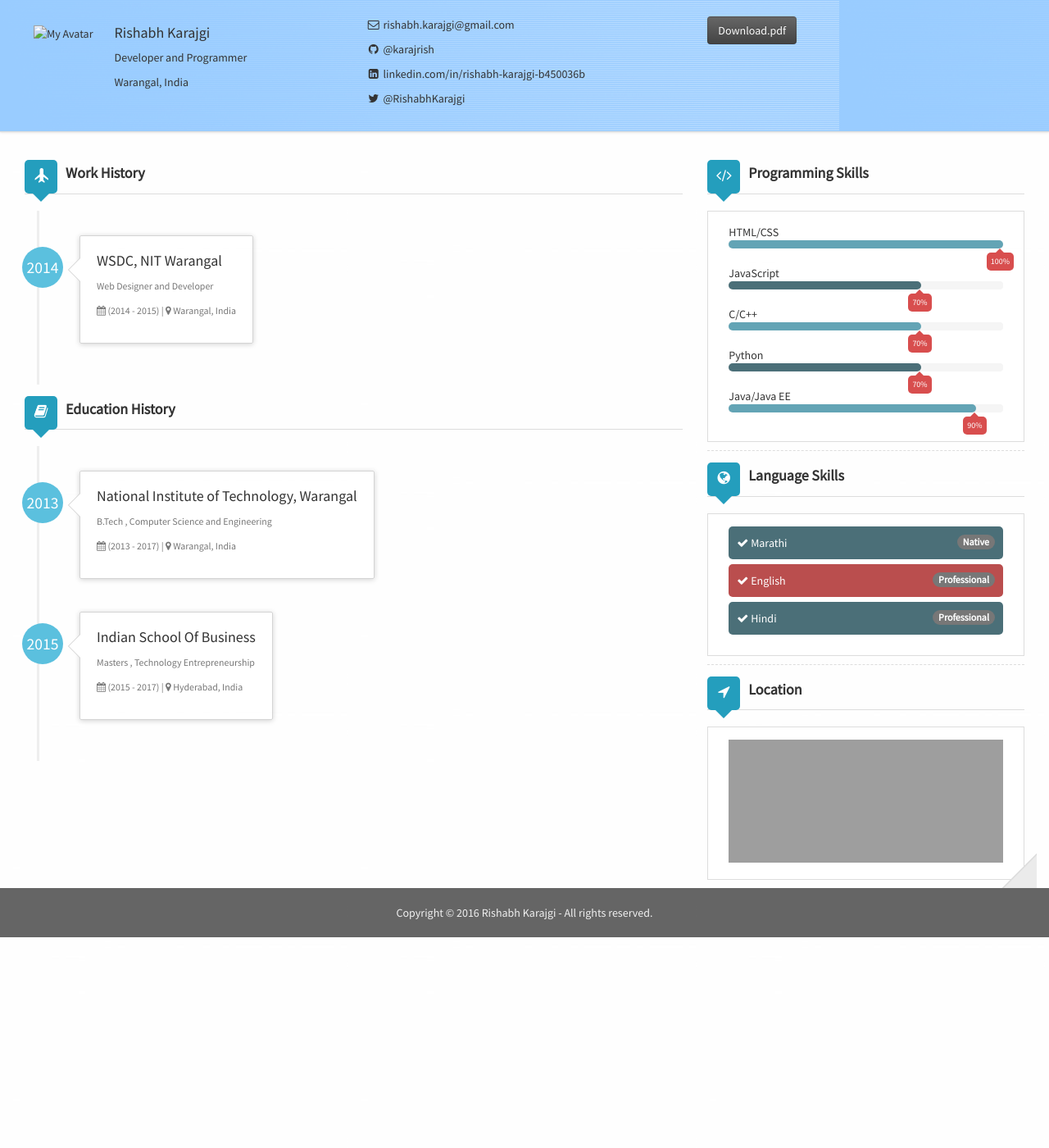
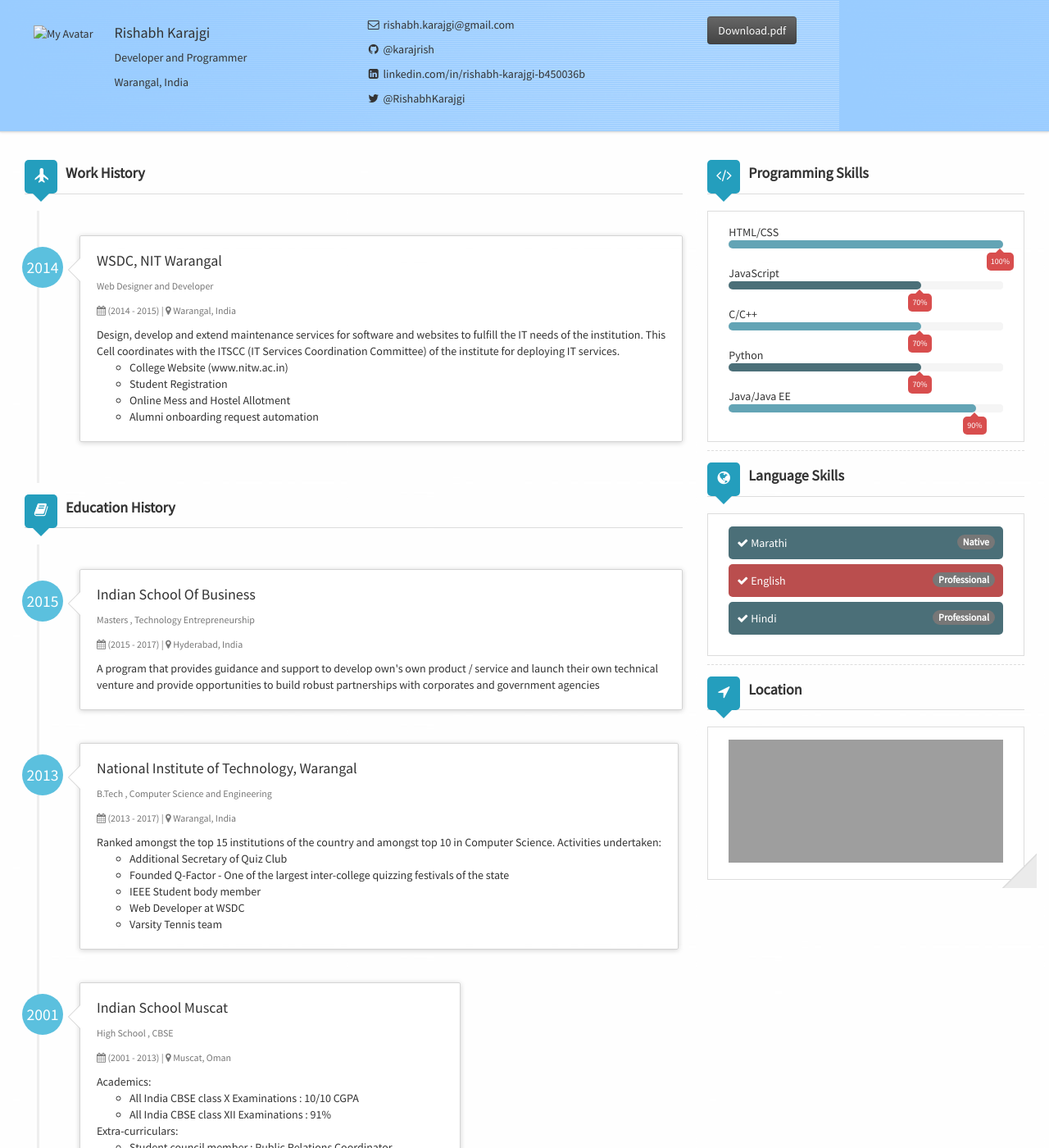
Before and after one commit to rishkarajgi/mysite-deprecated, a Jekyll site: the page built from index.html, in a window 1280 px wide and 1400 px high. Shown: the whole window at 82% size. Built offline with Jekyll 4.4.1, drawn with Linux system fonts in a browser that asks for light colours; nearby versions of some CDN libraries; some of the changed text lies outside the part shown; grey boxes are pictures that could not be loaded.

Commit message:
changed config

```diff
--- a/_config.yml
+++ b/_config.yml
@@ -33,24 +33,55 @@ author:
       title: Web Designer and Developer
       started: 2014
       duration: (2014 - 2015)
-      description:
+      description: "Design, develop and extend maintenance services for software and websites to fulfill the IT needs of the institution. This Cell coordinates with the ITSCC (IT Services Coordination Committee) of the institute for deploying IT services.
+        <ul>
+          <li>College Website (www.nitw.ac.in)</li>
+          <li>Student Registration</li>
+          <li>Online Mess and Hostel Allotment</li>
+          <li>Alumni onboarding request automation</li>
+          </ul>"
   educationHistory:
     - education1:
+      organization: Indian School Of Business
+      location: Hyderabad, India
+      degree: Masters
+      major: Technology Entrepreneurship
+      started: 2015
+      duration: (2015 - 2017)
+      description: "A program that provides guidance and support to develop own's own product / service and launch their own technical venture and provide opportunities to build robust partnerships with corporates and government agencies"
+    - education2:
       organization: National Institute of Technology, Warangal
       location: Warangal, India
       degree: B.Tech
       major: Computer Science and Engineering
       started: 2013
       duration: (2013 - 2017)
-      description:
-    - education2:
-      organization: Indian School Of Business
-      location: Hyderabad, India
-      degree: Masters
-      major: Technology Entrepreneurship
-      started: 2015
-      duration: (2015 - 2017)
-      description:
+      description: "Ranked amongst the top 15 institutions of the country and amongst top 10 in Computer Science.
+      Activities undertaken:
+      <ul>
+      <li>Additional Secretary of Quiz Club</li>
+      <li>Founded Q-Factor - One of the largest inter-college quizzing festivals of the state</li>
+      <li>IEEE Student body member</li>
+      <li>Web Developer at WSDC</li>
+      <li>Varsity Tennis team</li></ul>"
+    - education3:
+      organization: Indian School Muscat
+      location: Muscat, Oman
+      degree: High School
+      major: CBSE
+      started: 2001
+      duration: (2001 - 2013)
+      description: "
+      Academics:
+      <ul>
+      <li>All India CBSE class X Examinations : 10/10 CGPA</li>
+      <li>All India CBSE class XII Examinations : 91%</li></ul>
+      Extra-curriculars:
+        <ul>
+        <li>Student council member : Public Relations Coordinator </li>
+        <li>Sports : Tennis, Table-tennis, Basketball</li>
+        <li> Active participation and accolades in quizzing, debates, dramatics</li></ul>
+        "
   languages:
     - language1:
       name: Marathi
@@ -77,3 +108,19 @@ author:
     - skill5:
       name: Java/Java EE
       percentage: 90%
+  Frameworks:
+    - skill1:
+      name: Django Python
+      percentage: 70%
+    - skill2:
+      name: Bootstrap CSS
+      percentage: 90%
+    - skill3:
+      name: CodeIgniter PHP
+      percentage: 60%
+    - skill4:
+      name: AngularJS
+      percentage: 60%
+    - skill5:
+      name: MeteorJS
+      percentage: 50%
```
